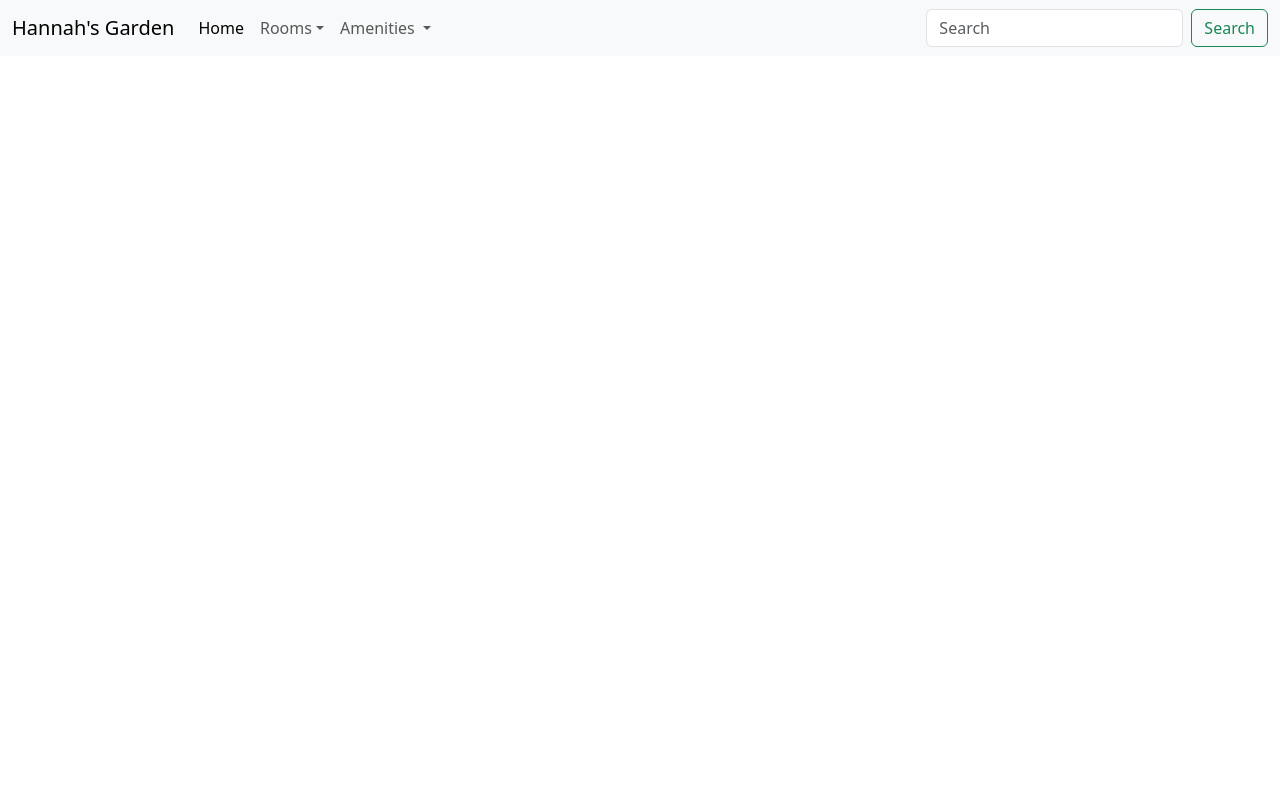
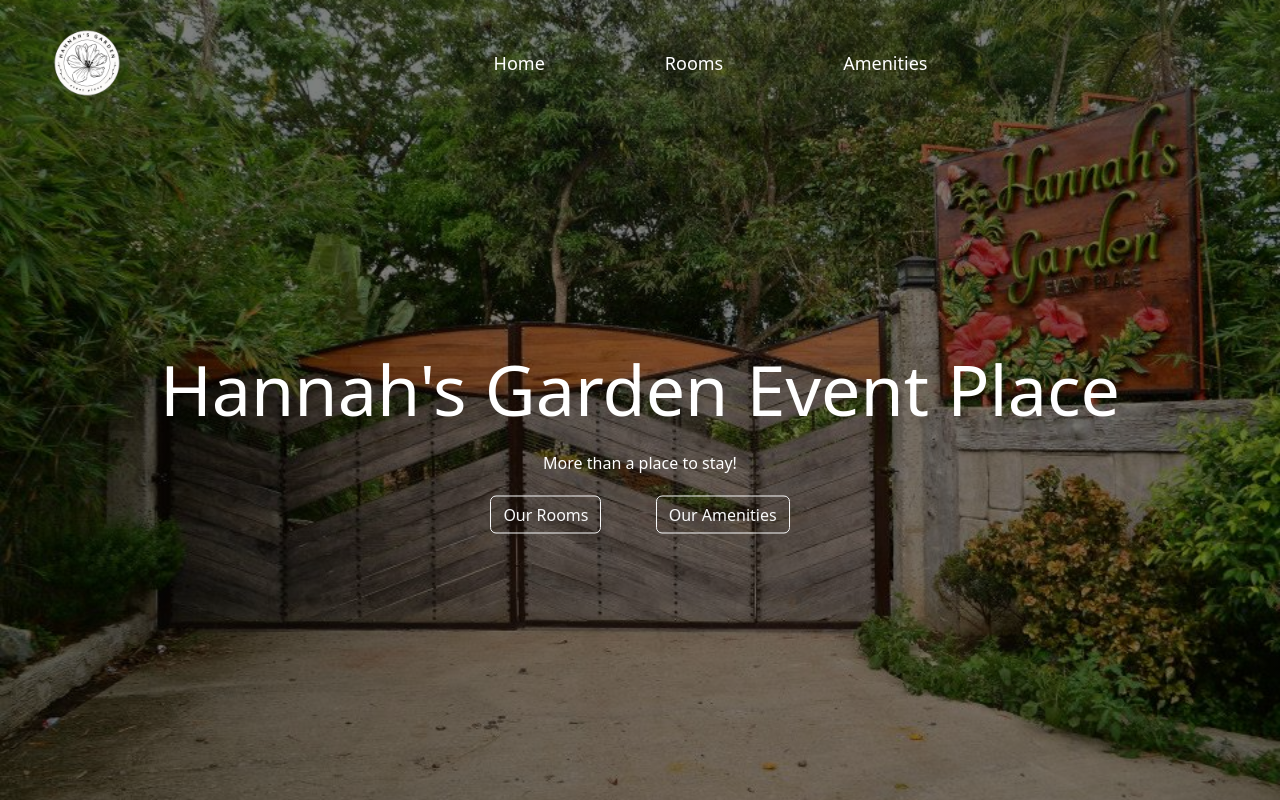
Before and after one commit to JaycPaulanag/etechFinalProject, a plain HTML site: page home.html in a window 1280 px wide. Drawn offline with nearby package versions, Linux system fonts and the light colour scheme.

Commit message:
homeeee chuchu

```diff
--- a/home.css
+++ b/home.css
@@ -1,18 +1,92 @@
-.family-bed{
-    background-image: linear-gradient(rgba(0, 0, 0, 0.5), rgba(0, 0, 0, 0.5)), url("ererere.jpg");
-    width:100%;
-    height: 100%;
-    background-position: center;
-    background-repeat: no-repeat;
-    background-size: cover;
-    position: absolute;
-  }
-  .family-bed{
-    background-image: linear-gradient(rgba(0, 0, 0, 0.5), rgba(0, 0, 0, 0.5)), url("imagess/bed.jpg");
-    width:100%;
-    height: 100%;
-    background-position: center;
-    background-repeat: no-repeat;
-    background-size: cover;
-    position: absolute;
-  }
+body {
+  background-image: linear-gradient(rgba(0,0,0,0.5),rgba(0,0,0,0.5)),url("imagess/bg.jpg");
+  background-color: rgba(0,0,0,0.5);
+  background-size: cover;
+  background-repeat: no-repeat;
+  background-position: center;
+  min-height: 100vh;
+  height: 100%;
+  overflow-x: hidden;
+}
+
+
+
+a {
+font-weight: 400;
+margin-left: 25px;
+margin-right: 25px;
+text-decoration: none;
+cursor: pointer;
+}
+
+
+.MainNav {
+background-color: rgba(105, 151, 107, 0.048);
+}
+
+
+.navbar .navbar-nav .nav-item .nav-link {
+color: rgb(255, 255, 255);
+font-size: 18px;
+cursor: pointer;
+font-weight: 500;
+padding: 13px 35px;
+display: inline-block;
+transition: 0.5;
+list-style: none;
+}
+
+
+.navbar .navbar-nav .nav-item .nav-link:hover {
+color: rgb(0, 0, 0);
+background-color: rgb(255, 255, 255);
+list-style: none;
+box-shadow: 0 5px #047952;
+
+}
+
+.navbar .navbar-nav .nav-item .nav-link:active {
+list-style: none;
+transform: translateY(4px);
+box-shadow: 0 5px #047952;
+}
+
+
+.LogoNav {
+height: 100px;
+width: 100px;
+}
+
+
+.content {
+  width: 100%;
+  position:absolute;
+  top: 50%;
+  transform: translateY(-50%);
+  text-align: center;
+  color: #fff;
+}
+
+.content h1{
+  font-size: 70px;
+  margin-top: 80px;
+}
+
+.content p{
+  margin: 20px auto;
+  font-weight: 100;
+  line-height: 25px;
+}
+
+.button {
+  width: 200px;
+  padding: 15px 0;
+  text-align: center;
+  margin: 20px 10px;
+  border-radius: 25px;
+  font-weight: bold;
+  border: 2px solid #555555;
+  background: transparent;
+  color: #fff;
+  cursor: pointer;
+}
--- a/home.html
+++ b/home.html
@@ -4,60 +4,64 @@
     <meta charset="UTF-8">
     <meta http-equiv="X-UA-Compatible" content="IE=edge">
     <meta name="viewport" content="width=device-width, initial-scale=1.0">
-    <title>HANNAH'S GARDEN RESORT</title>
-    <link rel="stylesheet" href="family.css">
-    <link rel="icon" type="image/x-icon" href="images/Brand Logo.png">
-    <link href="https://cdn.jsdelivr.net/npm/bootstrap@5.3.0-alpha3/dist/css/bootstrap.min.css" rel="stylesheet" integrity="sha384-KK94CHFLLe+nY2dmCWGMq91rCGa5gtU4mk92HdvYe+M/SXH301p5ILy+dN9+nJOZ" crossorigin="anonymous">
-    <script src="https://cdn.jsdelivr.net/npm/bootstrap@5.3.0-a  lpha3/dist/js/bootstrap.bundle.min.js" integrity="sha384-ENjdO4Dr2bkBIFxQpeoTz1HIcje39Wm4jDKdf19U8gI4ddQ3GYNS7NTKfAdVQSZe" crossorigin="anonymous"></script>
-    <script src="https://cdn.jsdelivr.net/npm/@popperjs/core@2.11.7/dist/umd/popper.min.js" integrity="sha384-zYPOMqeu1DAVkHiLqWBUTcbYfZ8osu1Nd6Z89ify25QV9guujx43ITvfi12/QExE" crossorigin="anonymous"></script>
-    <script src="https://cdn.jsdelivr.net/npm/bootstrap@5.3.0-alpha3/dist/js/bootstrap.min.js" integrity="sha384-Y4oOpwW3duJdCWv5ly8SCFYWqFDsfob/3GkgExXKV4idmbt98QcxXYs9UoXAB7BZ" crossorigin="anonymous"></script>
+    <title>Home</title>
+    <link href="https://cdn.jsdelivr.net/npm/bootstrap@5.3.0-alpha1/dist/css/bootstrap.min.css" rel="stylesheet" integrity="sha384-GLhlTQ8iRABdZLl6O3oVMWSktQOp6b7In1Zl3/Jr59b6EGGoI1aFkw7cmDA6j6gD" crossorigin="anonymous">
+   <link rel="stylesheet" href="home.css">
+</head>
+<body>
+    <script src="https://cdn.jsdelivr.net/npm/@popperjs/core@2.11.6/dist/umd/popper.min.js" integrity="sha384-oBqDVmMz9ATKxIep9tiCxS/Z9fNfEXiDAYTujMAeBAsjFuCZSmKbSSUnQlmh/jp3" crossorigin="anonymous"></script>
+    <script src="https://cdn.jsdelivr.net/npm/bootstrap@5.3.0-alpha1/dist/js/bootstrap.min.js" integrity="sha384-mQ93GR66B00ZXjt0YO5KlohRA5SY2XofN4zfuZxLkoj1gXtW8ANNCe9d5Y3eG5eD" crossorigin="anonymous"></script>
+    <script src="https://cdn.jsdelivr.net/npm/bootstrap@5.3.0-alpha1/dist/js/bootstrap.bundle.min.js" integrity="sha384-w76AqPfDkMBDXo30jS1Sgez6pr3x5MlQ1ZAGC+nuZB+EYdgRZgiwxhTBTkF7CXvN" crossorigin="anonymous"></script>
 
-</head>
+    <div class="MainNav">
+      <nav class="navbar navbar-expand-lg">
+        <div class="container-fluid">
 
-<header>
-    <div class="family-bed">
-    </div>
-</header>
+          <a class="navbar-brand" href="home.html"><img class="LogoNav" src="imagess\logo.png"Bootstrap" width="40" height="34"></a>
 
-<body>
-    <nav class="navbar navbar-expand-lg bg-body-tertiary">
-        <div class="container-fluid">
-          <a class="navbar-brand" href="#">Hannah's Garden</a>
-          <button class="navbar-toggler" type="button" data-bs-toggle="collapse" data-bs-target="#navbarSupportedContent" aria-controls="navbarSupportedContent" aria-expanded="false" aria-label="Toggle navigation">
+          <button class="navbar-toggler" type="button" data-bs-toggle="collapse" data-bs-target="#navbarNav"
+             aria-controls="navbarNav" aria-expanded="false" aria-label="Toggle navigation">
             <span class="navbar-toggler-icon"></span>
           </button>
-          <div class="collapse navbar-collapse" id="navbarSupportedContent">
-            <ul class="navbar-nav me-auto mb-2 mb-lg-0">
+
+              <div class="navbar navbar-collapse justify-content-center" id="navbarNav">
+                <ul class="navbar-nav">
                   <li class="nav-item">
-                <a class="nav-link active" aria-current="page" href="hannah.html">Home</a>
+                    <a class="nav-link" href="home.html">Home</a>
                   </li>
                   <li class="nav-item">
-                <a class="nav-link dropdown-toggle" href="#" role="button" data-bs-toggle="dropdown" aria-expanded="false">Rooms</a>
-                <ul class="dropdown-menu">
-                    <li><a class="dropdown-item" href="solo.html">Solo room</a></li>
-                    <li><a class="dropdown-item" href="kingbed.html">King bed</a></li>
-                    <li><a class="dropdown-item" href="family.html">Family bed</a></li>
-                  </ul>
-              </li>
-              <li class="nav-item dropdown">
-                <a class="nav-link dropdown-toggle" href="#" role="button" data-bs-toggle="dropdown" aria-expanded="false">
-                  Amenities
-                </a>
-                <ul class="dropdown-menu">
-                  <li><a class="dropdown-item" href="facilities.html">Facilities</a></li>
-                  <li><a class="dropdown-item" href="anothersection.html">Another section</a></li>
-                  <li><a class="dropdown-item" href="somethingelsehere.html">Something else here</a></li>
-                </ul>
+                    <a class="nav-link" href="room.html">Rooms</a>
                   </li>
                   <li class="nav-item">
-              </li>
+                    <a class="nav-link" href="amenities.html">Amenities</a>
+
                 </ul>
-            <form class="d-flex" role="search">
-              <input class="form-control me-2" type="search" placeholder="Search" aria-label="Search">
-              <button class="btn btn-outline-success" type="submit">Search</button>
-            </form>
+
               </div>
             </div>
           </nav>
+        </div>
+</div>
+  </div>
+   </div>
+    </div>
+  </div>
+
+  <div class="content">
+<h1>Hannah's Garden Event Place</h1>
+<p>More than a place to stay!</p>
+
+<a href="room.html" class="btn btn-outline-light">Our Rooms</a>
+<a href="Amenities.html" class="btn btn-outline-light">Our Amenities</a>
+</div>
+
+
+
+
+
+
+
+
+
 </body>
 </html>
```
Lines whose indentation alone changed are shown as unchanged.
